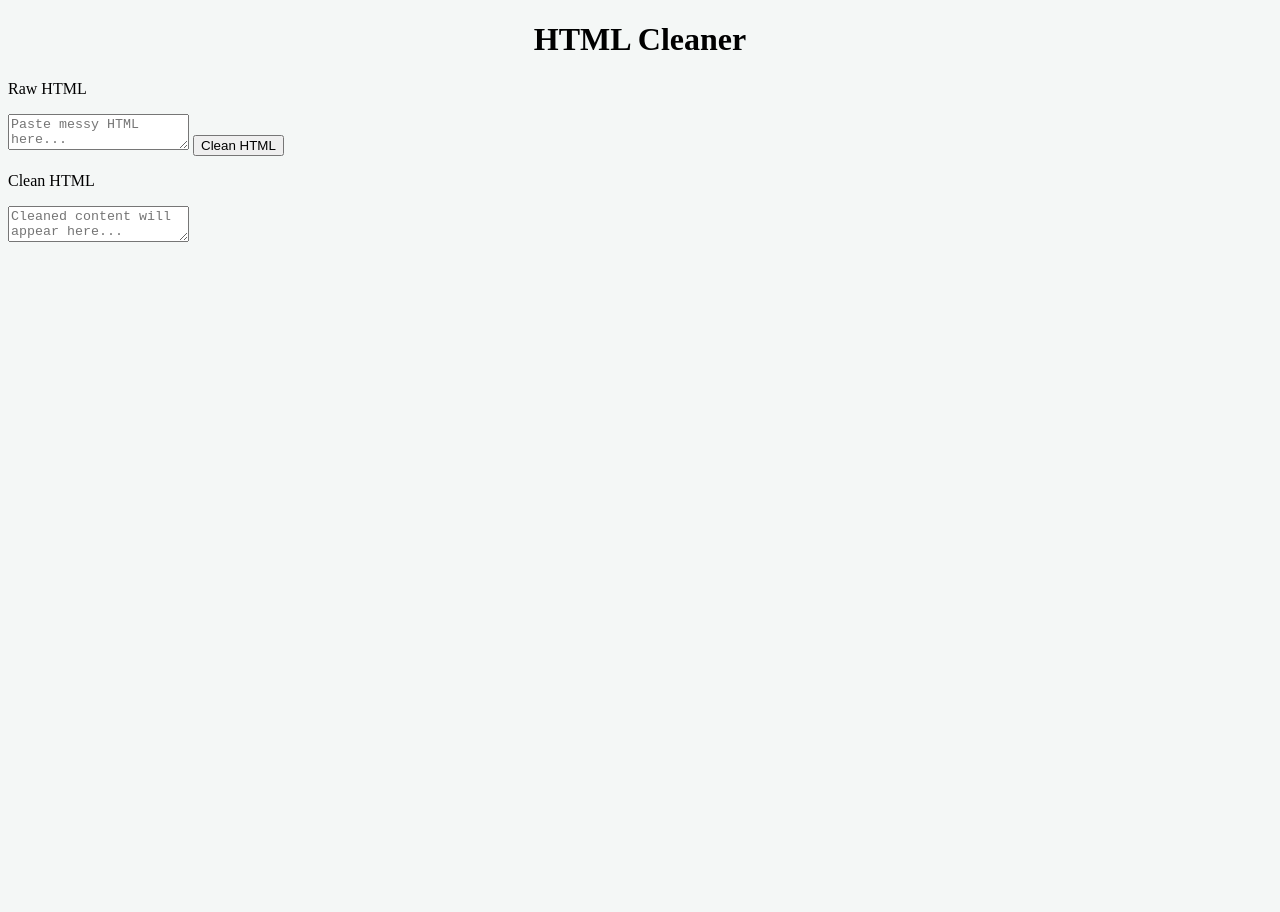
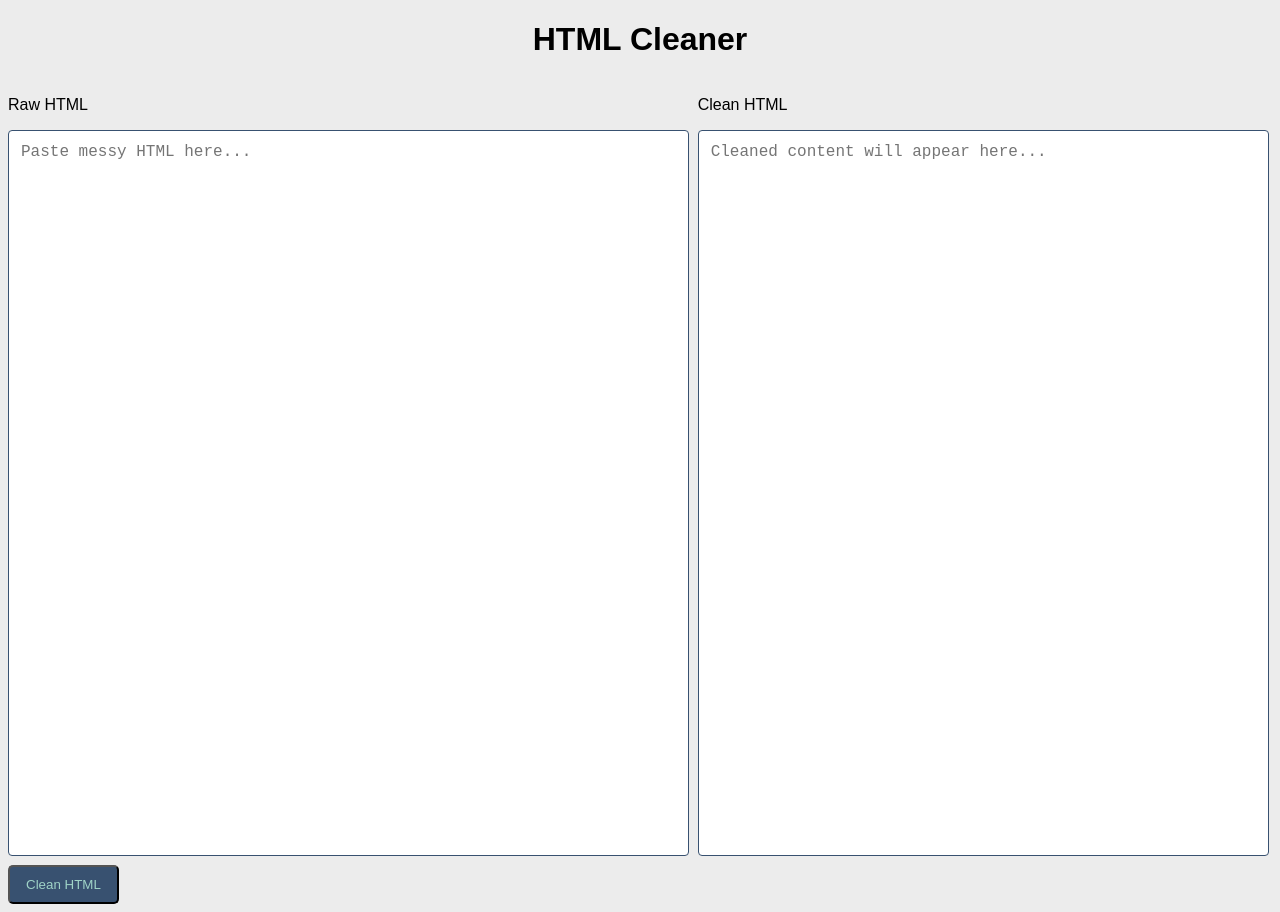
Before and after one commit to GircysRomualdas/html-cleaner, a website with bundled scripts: page index.html in a window 1280 px wide. Before the commit the page ends 800 px from the top, so only its background shows below. Built offline with nearby package versions, Linux system fonts and the light colour scheme.

Commit message:
Add main page

```diff
--- a/index.html
+++ b/index.html
@@ -9,6 +9,7 @@
     </head>
     <body>
         <h1>HTML Cleaner</h1>
+        <div class="container">
             <div>
                 <p>Raw HTML</p>
                 <textarea
@@ -26,5 +27,6 @@
                     placeholder="Cleaned content will appear here..."
                 ></textarea>
             </div>
+        </div>
     </body>
 </html>
--- a/src/style.css
+++ b/src/style.css
@@ -1,7 +1,43 @@
+:root {
+  --first-color: #ececec;
+  --second-color: #9fd3c7;
+  --third-color: #385170;
+  --fourth-color: #142d4c;
+}
+
 body {
-    background-color: #f4f7f6;
+    background-color: var(--first-color);
+    font-family: Arial, Helvetica, sans-serif;
 }
 
 h1 {
     text-align: center;
 }
+
+button {
+    background: var(--third-color);
+    color: var(--second-color);
+    padding: 10px 16px;
+    border-radius: 5px;
+    cursor: pointer;
+    margin-top: 5px;
+}
+
+button:hover {
+    background: var(--fourth-color);
+}
+
+textarea {
+    width: 95%;
+    height: 700px;
+    border: 1px solid var(--third-color);
+    border-radius: 4px;
+    font-size: 16px;
+    resize: none;
+    padding: 12px;
+}
+
+.container {
+    display: grid;
+    grid-template-columns: auto auto;
+}
```
Lines whose indentation alone changed are shown as unchanged.
